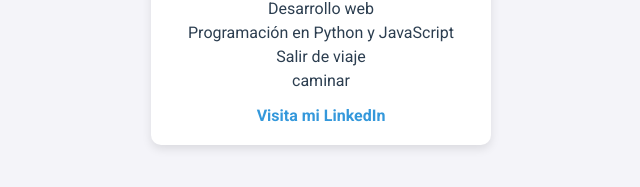
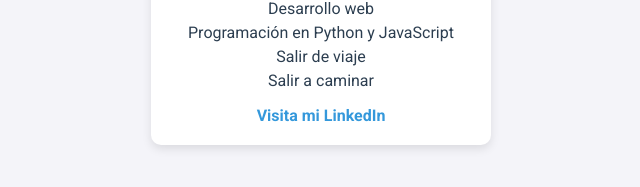
Before and after one commit to erickrikardo1995-source/Tareaweb4, a plain HTML site: page index.html in a window 1280 px wide. Shown: the part 547-734 px from the top of the page, 319-959 px from the left. Drawn offline with Linux system fonts and the light colour scheme.

Commit message:
cambio2
Updated the content of the biography and hobbies sections.

```diff
--- a/index.html
+++ b/index.html
@@ -27,7 +27,7 @@
                 <li>Desarrollo web</li>
                 <li>Programación en Python y JavaScript</li>
                 <li>Salir de viaje</li>
-                <li>caminar</li>
+                <li>Salir a caminar</li>
             </ul>
         </section>
 
```
